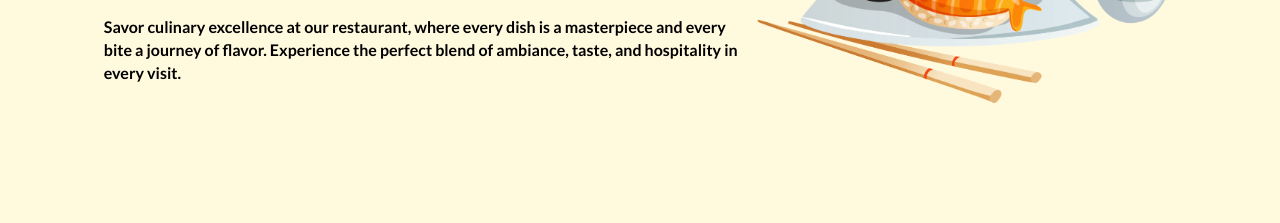
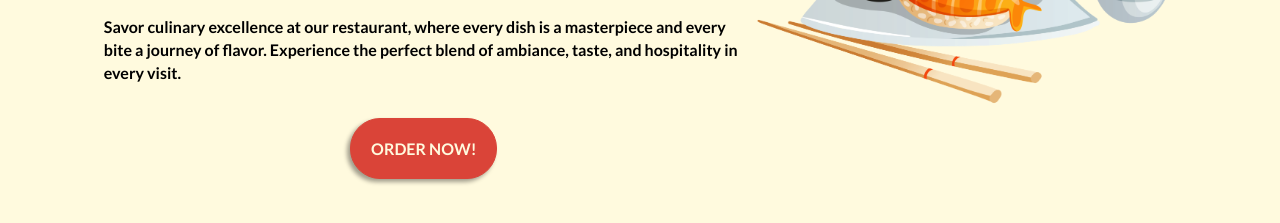
Before and after one commit to Belayne/restaurant-page, a website built with webpack: page src/index.html in a window 1280 px wide. Shown: the part 273-496 px from the top of the page. Built offline with nearby package versions, Linux system fonts and the light colour scheme.

Commit message:
Add order button in home

```diff
--- a/src/home.css
+++ b/src/home.css
@@ -34,3 +34,29 @@
     grid-column: 3;
     width: 33vw;
 }
+
+.orderBtn {
+    font-family: 'Lato';
+    grid-column: 1/3;
+    justify-self: center;
+    font-weight: bold;
+    background-color: var(--nametext-clr);
+    font-size: max(1rem, 1vw);
+    padding: 20px;
+    text-transform: uppercase;
+    color: var(--bgr-clr);
+    border: 1px solid var(--nametext-clr);
+    border-radius: 30px;
+    box-shadow: -3px 3px 4px rgba(0, 0, 0, 0.37);
+}
+
+.orderBtn:hover {
+    cursor: pointer;
+}
+
+.orderBtn:active {
+    box-shadow:  none;
+    position: relative;
+    right: 3px;
+    top: 3px;
+}
--- a/src/home.js
+++ b/src/home.js
@@ -23,16 +23,25 @@ const makeHeroText = (text = `Savor culinary excellence at our restaurant, where
     return heroText;
 }
 
+const makeOrderBtn = (text = "Order now!") => {
+    const orderBtn = document.createElement('button');
+    orderBtn.textContent = text;
+    orderBtn.classList.add('orderBtn');
+    return orderBtn;
+}
+
 const makeHome = () => {
     const container = document.createElement('div');
     const heroText = makeHeroText();
     const heroTitle = makeHeroTitle();
     const heroImage = makeImage();
+    const orderBtn = makeOrderBtn();
 
     container.classList.add('homeContainer')
     container.appendChild(heroTitle);
     container.appendChild(heroImage);
     container.appendChild(heroText);
+    container.append(orderBtn);
 
     return container;
 }
```
Also changed, not shown: dist/main.js, 1 other file.
